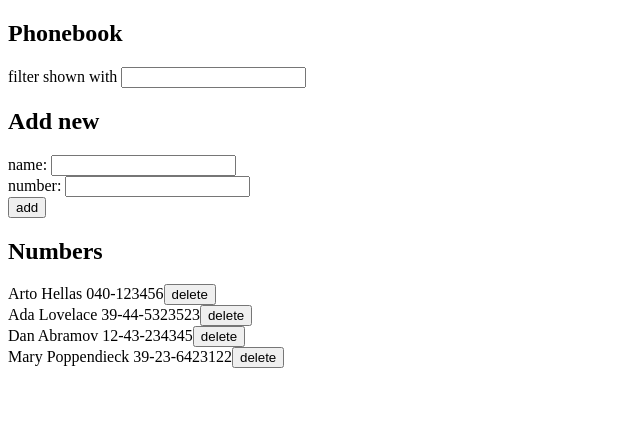
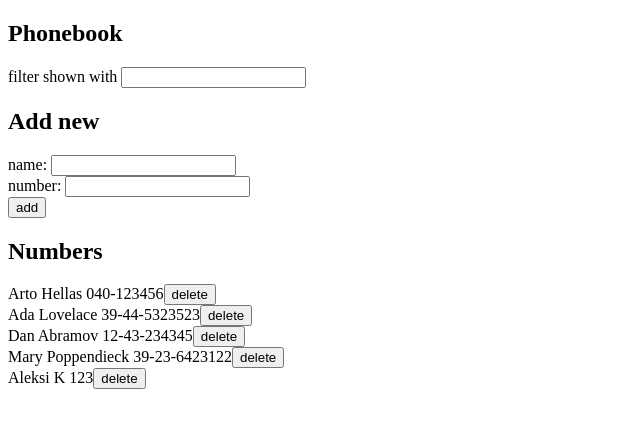
Before and after one commit to Mavchi/Full-Stack-open-2022, a React (Create React App) app in the folder osa2/puhelinluettelo/: page / in a window 1280 px wide. Shown: the top 428 px of the page, without its empty margins (0-640 px from the left). Built offline with nearby package versions, Linux system fonts and the light colour scheme; data requests are answered from the project's data file.

Commit message:
2.18: puhelinluettelo step10

```diff
--- a/osa2/puhelinluettelo/db.json
+++ b/osa2/puhelinluettelo/db.json
@@ -19,6 +19,11 @@
       "name": "Mary Poppendieck",
       "number": "39-23-6423122",
       "id": 4
+    },
+    {
+      "name": "Aleksi K",
+      "number": "123",
+      "id": 5
     }
   ]
 }
--- a/osa2/puhelinluettelo/src/App.js
+++ b/osa2/puhelinluettelo/src/App.js
@@ -1,4 +1,4 @@
-// 2.11+
+// 2.18+
 import React, { useEffect, useState } from 'react'
 import personService from './services/web'
 
@@ -59,7 +59,15 @@ const App = () => {
         // Lisätään jos ei ole valmiiksi taulukossa
         if (names.includes(personObject.name)){
           setNewName('')
-          alert(`${newName} is already added to phonebook`)
+          if (window.confirm(`${personObject.name} is already added to phonebook, replace the old number with a new one?`)){
+            const person = persons.find( n => n.name === personObject.name)
+            const changedPerson = {...person, number: personObject.number}
+            personService
+              .update(changedPerson.id, changedPerson)
+              .then( returnedPerson => {
+                setPersons(persons.map( person => person.name !== changedPerson.name ? person : returnedPerson))
+              })
+          }
         } else {
           personService
             .create(personObject)
```
